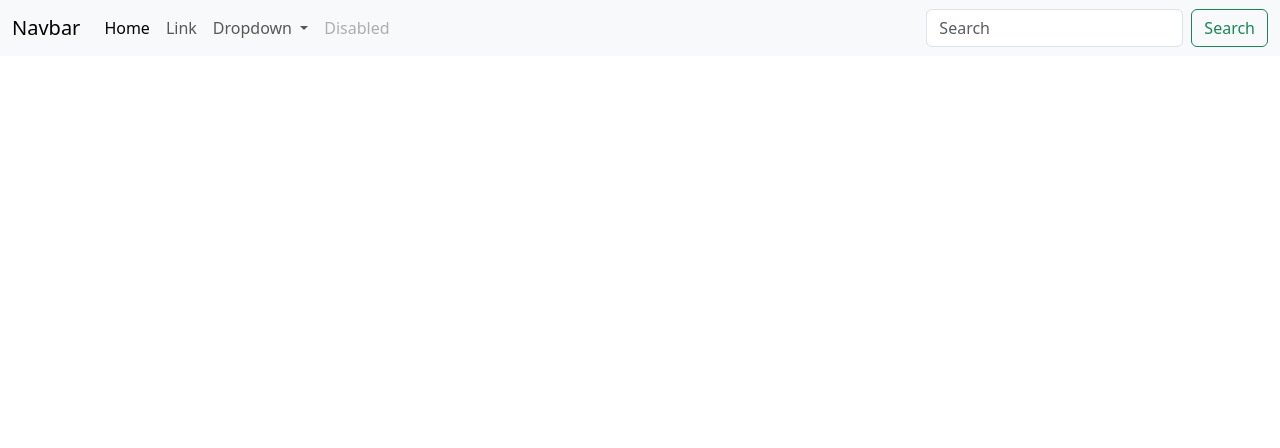
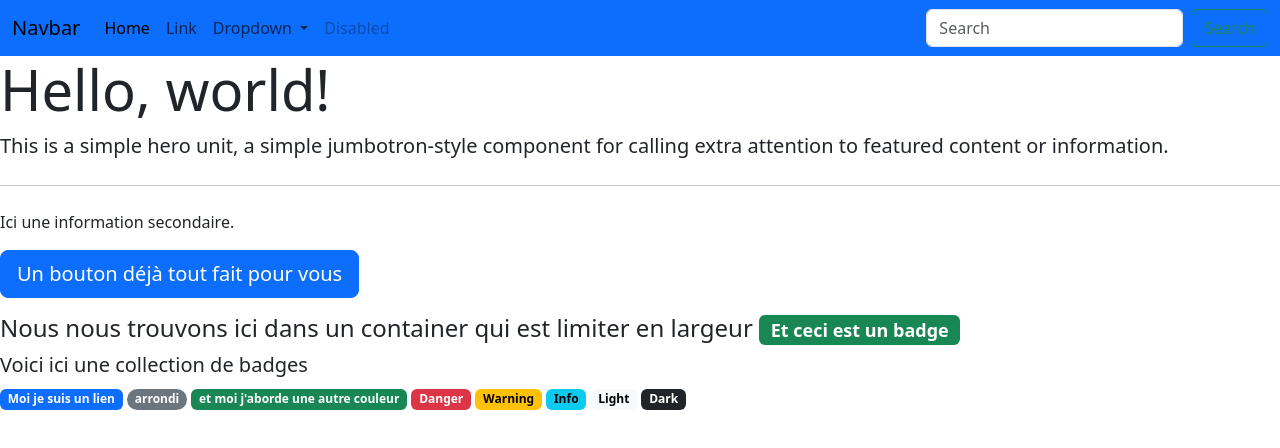
Before and after one commit to GrandeGH/Intro_bootrstrat, a website: page index.html in a window 1280 px wide. Drawn offline with nearby package versions, Linux system fonts and the light colour scheme.

Commit message:
avancés

```diff
--- a/index.html
+++ b/index.html
@@ -7,8 +7,8 @@
     <link rel="stylesheet" href="./public/css/style.css">
 </head>
 <body>
-
-    <nav class="navbar navbar-expand-lg bg-body-tertiary">
+ <!-- -----------------------nav----------------------------- -->
+    <nav class="navbar navbar-expand-lg bg-primary">
         <div class="container-fluid">
           <a class="navbar-brand" href="#">Navbar</a>
           <button class="navbar-toggler" type="button" data-bs-toggle="collapse" data-bs-target="#navbarSupportedContent" aria-controls="navbarSupportedContent" aria-expanded="false" aria-label="Toggle navigation">
@@ -45,6 +45,34 @@
         </div>
       </nav>
 
+<!-- Jumbroton --------------------------------------- -->
+
+<div class="jumbotron">
+    <h1 class="display-4">Hello, world!</h1>
+    <p class="lead">This is a simple hero unit, a simple jumbotron-style component for calling extra attention to featured content or information.</p>
+    <hr class="my-4">
+    <p>Ici une information secondaire.</p>
+    <p class="lead">
+      <a class="btn btn-primary btn-lg" href="#" role="button">Un bouton déjà tout fait pour vous</a>
+    </p>
+  </div>
+
+  <!-- Badge-------------------------------------------- -->
+
+<section>
+    <h4>Nous nous trouvons ici dans un container qui est limiter en largeur <span class="badge badge-secondary bg-success">Et ceci est un badge</span></h4>
+    <h5>Voici ici une collection de badges</h5>
+    <div>
+        <a href=""><span class="badge text-bg-primary">Moi je suis un lien</span></a>
+        <span class="badge text-bg-secondary border-5 rounded-pill">arrondi</span>
+        <span class="badge text-bg-success">et moi j'aborde une autre couleur</span>
+        <span class="badge text-bg-danger">Danger</span>
+        <span class="badge text-bg-warning">Warning</span>
+        <span class="badge text-bg-info">Info</span>
+        <span class="badge text-bg-light">Light</span>
+        <span class="badge text-bg-dark">Dark</span>
+    </div>
+</section>
 
 </body>
 
--- /dev/null
+++ b/src/sass/modules/_badges.scss
@@ -0,0 +1,8 @@
+section:first-of-type {
+    // @include espace
+    width: 80%;
+
+    text-align: left;
+    align-items: center;
+
+}
--- a/src/sass/modules/_mixmins.scss
+++ b/src/sass/modules/_mixmins.scss
@@ -0,0 +1,5 @@
+@mixin espace {
+    display: flex;
+    align-items: center;
+    justify-content: center;
+}
--- a/src/sass/modules/_navbar.scss
+++ b/src/sass/modules/_navbar.scss
@@ -0,0 +1,4 @@
+// nav {
+//     background-color: blue;
+//     color: aqua;
+// }
--- a/src/sass/modules/_variable.scss
+++ b/src/sass/modules/_variable.scss
@@ -0,0 +1 @@
+$margin: 10px;
--- a/src/sass/style.scss
+++ b/src/sass/style.scss
@@ -1 +1,5 @@
 @import "../../node_modules/bootstrap/scss/bootstrap.scss";
+@import "../sass/modules/variable";
+@import "./modules/mixmins";
+@import "./modules/navbar";
+@import "./modules/badges";
```
Also changed, not shown: public/css/style.css, 1 other file.
